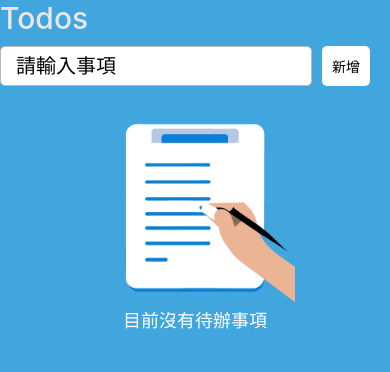
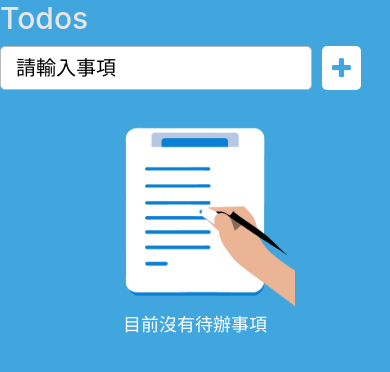
Before and after one commit to 5xTraining/expoTodo, a React Native app: screen / in a window 390 px wide. Shown: the top 372 px of the page. Built offline with nearby package versions, Linux system fonts and the light colour scheme; what react-native-root-siblings would draw is missing.

Commit message:
Add font awesome and material community icons to Head.js and List.js for better visual representation

```diff
--- a/src/components/Head.js
+++ b/src/components/Head.js
@@ -7,6 +7,7 @@ import {
   StyleSheet
 } from 'react-native'
 import Toast from 'react-native-root-toast'
+import { FontAwesome } from '@expo/vector-icons'
 import { Store } from '../store'
 
 const Head = () => {
@@ -44,7 +45,7 @@ const Head = () => {
           autoCapitalize='none'
         />
         <TouchableOpacity onPress={handleAddItem} style={styles.button}>
-          <Text>新增</Text>
+          <FontAwesome name='plus' size={24} color='#42A6DE' />
         </TouchableOpacity>
       </View>
     </View>
--- a/src/components/List.js
+++ b/src/components/List.js
@@ -9,6 +9,7 @@ import {
   TouchableOpacity
 } from 'react-native'
 import Checkbox from 'expo-checkbox'
+import { MaterialCommunityIcons } from '@expo/vector-icons'
 import { Store } from '../store'
 
 const Item = ({ item, onToggleItem, onDeleteItem }) => (
@@ -24,7 +25,7 @@ const Item = ({ item, onToggleItem, onDeleteItem }) => (
       </Text>
     </View>
     <TouchableOpacity onPress={onDeleteItem}>
-      <Text style={{ color: '#fff' }}>刪除</Text>
+      <MaterialCommunityIcons name='delete-circle' size={24} color='#ED6070' />
     </TouchableOpacity>
   </View>
 )
```
